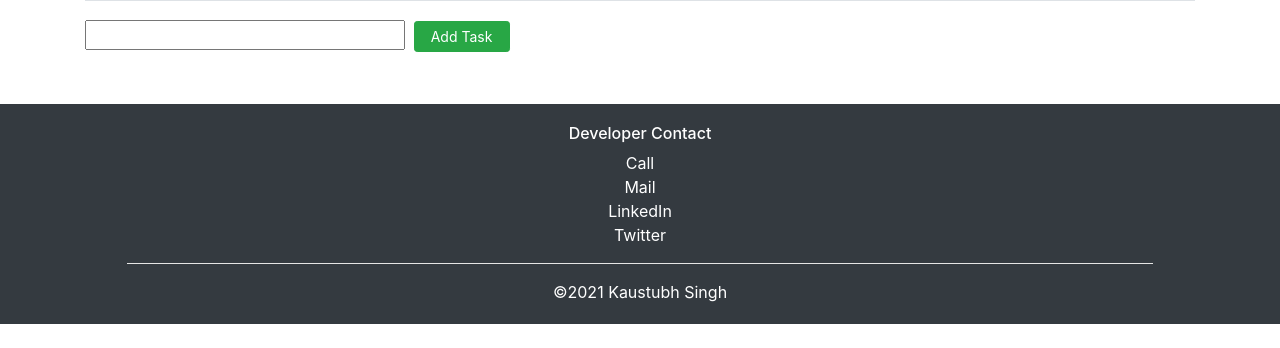
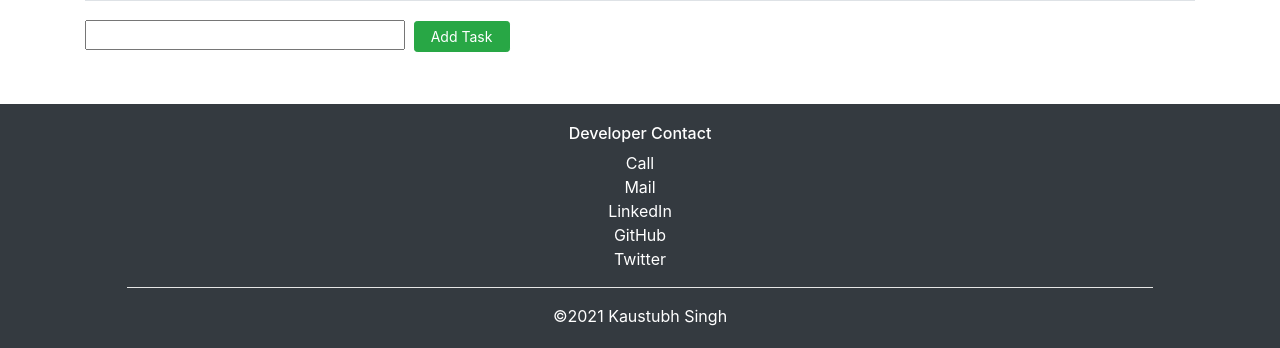
Before and after one commit to kaustubh3000/todoxflask, a Flask app: page / in a window 1280 px wide. Shown: the part 794-1142 px from the top of the page. Before the commit the page ends 1118 px from the top, so only its background shows below. Run offline with Flask 2, Linux system fonts and the light colour scheme; data comes from the database, SQL or seed files in the repository; some libraries are stand-ins or nearby versions.

Commit message:
updated developer contact

```diff
--- a/templates/index.html
+++ b/templates/index.html
@@ -80,13 +80,11 @@
             <div class="col-12 text-center justify-content-center">
                 <h6 class="mx-auto mb-2">Developer Contact</h6>
                 <ul class="list-unstyled my-auto">
-                    <li><a href="tel:+91 9876543210"><i class="fa fa-phone"></i> Call</a></li>
-                    <li><a href="mailto:kaustubh5410@gmail.com"><i class="fa fa-envelope-o"></i> Mail</a></li>
-                    <li><a href="https://www.linkedin.com/in/kaustubh---singh"
-                            target="_blank">
-                            <i class="fa fa-linkedin"></i> LinkedIn</a></li>
-                    <li><a href="https://twitter.com/kaustubhspeaks" target="_blank"><i class="fa fa-twitter"></i>
-                            Twitter</a></li>
+                    <li><a href="tel:+91 9876543210"></i> Call</a></li>
+                    <li><a href="mailto:kaustubh5410@gmail.com">Mail</a></li>
+                    <li><a href="https://www.linkedin.com/in/kaustubh---singh" target="_blank"> LinkedIn</a></li>
+                    <li><a href="https://www.github.com/kaustubh3000" target="_blank"> GitHub</a></li>
+                    <li><a href="https://twitter.com/kaustubhspeaks" target="_blank"> Twitter</a></li>
 
                 </ul>
             </div>
```
